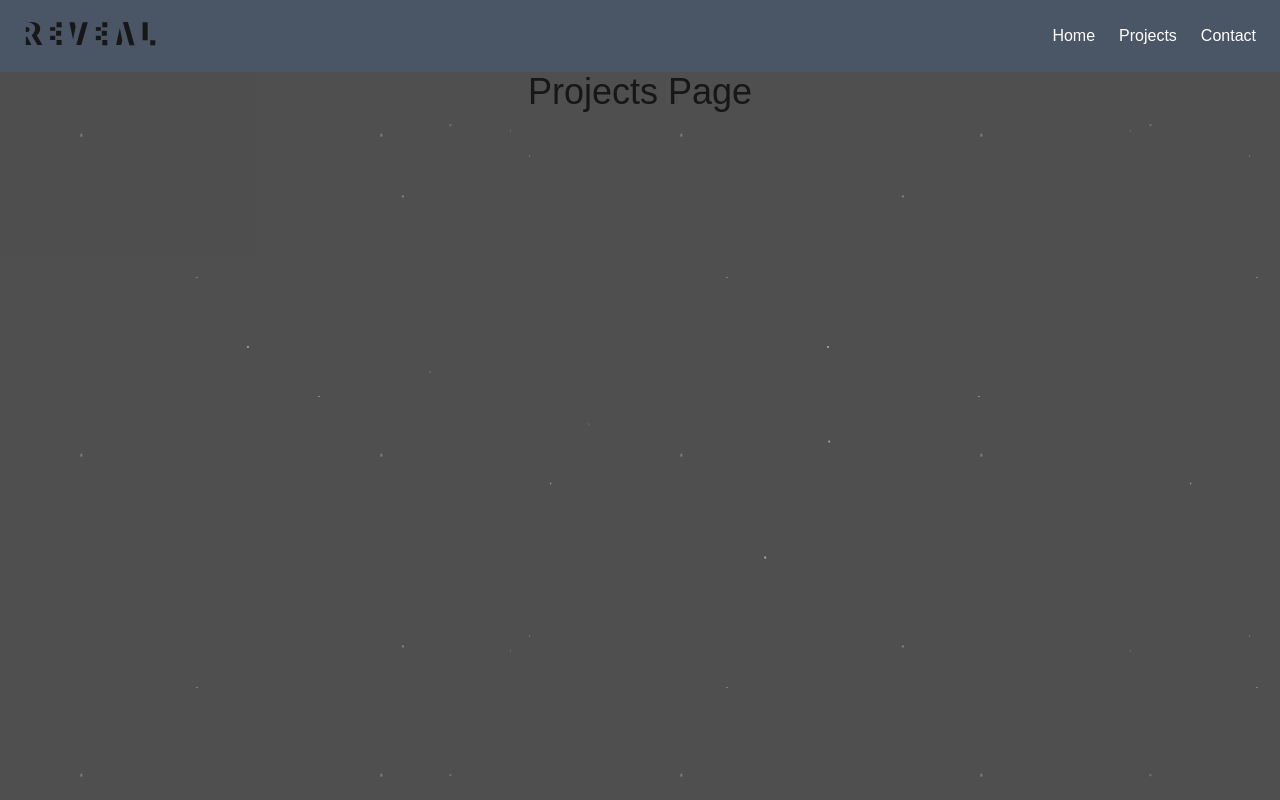
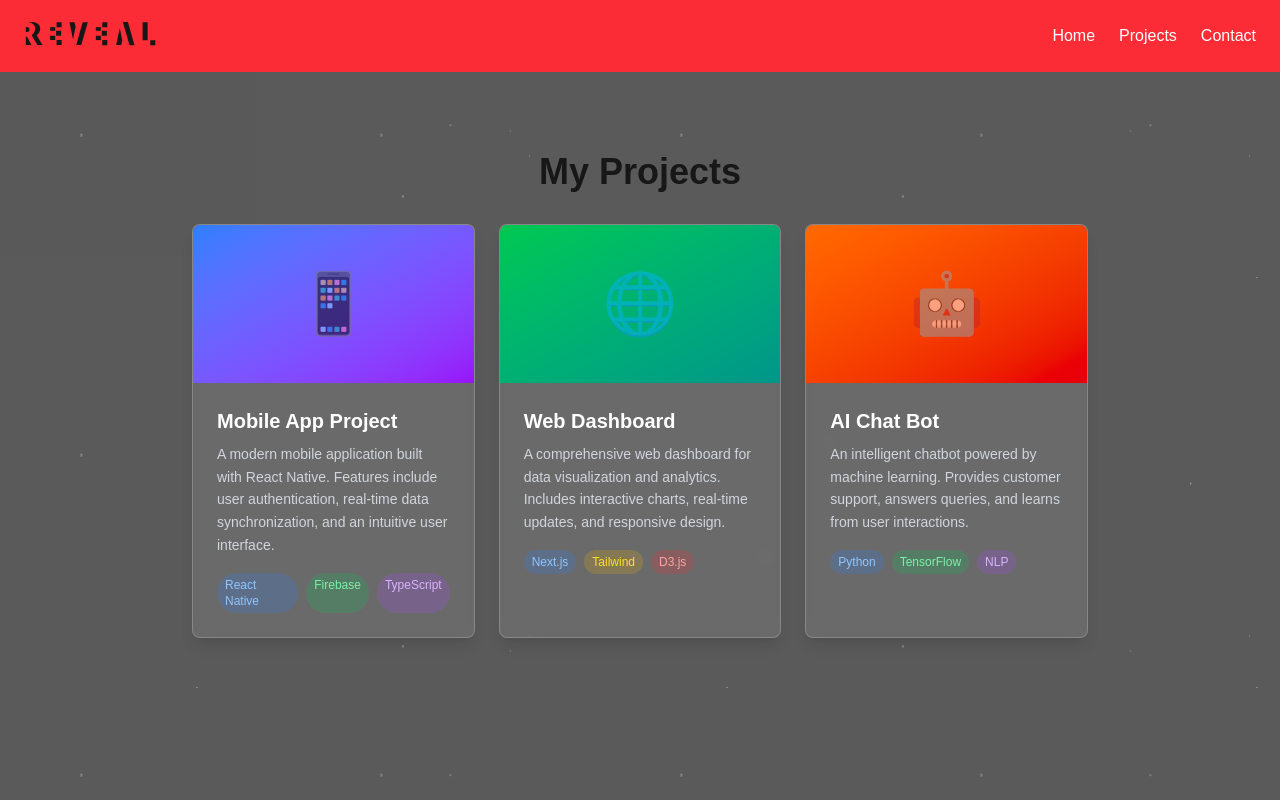
Before and after one commit to XxAbrahamLincolnxX/portfolio-tailwind-main, a Next.js app: page /projects in a window 1280 px wide. Built offline with nearby package versions, Linux system fonts and the light colour scheme.

Commit message:
working on my projects page

```diff
--- a/app/components/Header.jsx
+++ b/app/components/Header.jsx
@@ -4,7 +4,7 @@ import Link from 'next/link'
 
 const Header = () => {
   return (
-    <div className="flex items-center justify-between px-6 py-4 bg-gray-600">
+    <div className="flex items-center justify-between px-6 py-4 bg-red-500">
       <svg
         xmlns="http://www.w3.org/2000/svg"
         viewBox="0 0 134.4 40"
--- a/app/components/Starfield.jsx
+++ b/app/components/Starfield.jsx
@@ -35,7 +35,7 @@ export default function Starfield() {
             84% 58%, 76% 10%, 21% 90%, 40% 65%, 69% 32%,
             12% 15%, 33% 72%, 58% 27%, 79% 44%, 91% 66%
           `.replace(/\s+/g, ' '),
-          animation: 'stars-drift 200s linear infinite, stars-twinkle 4s ease-in-out infinite'
+          animation: 'stars-drift 200s linear infinite, stars-twinkle 10s ease-in-out infinite'
         }}
       />
       <div className="absolute inset-0 bg-black opacity-10" />
--- a/app/projects/page.tsx
+++ b/app/projects/page.tsx
@@ -3,10 +3,69 @@ import Header from '../components/Header'
 
 export default function ProjectsPage() {
   return (
-    <div className="w-screen h-auto flex flex-col">
+    <div className="w-screen h-auto flex flex-col min-h-screen">
       <Header />
-      <div className="flex-1 flex justify-center items-center">
-        <h1 className="text-4xl">Projects Page</h1>
+      <div className="flex-1 flex flex-col items-center justify-start pt-20 px-4">
+        <h1 className="text-4xl font-bold mb-8 text-center">My Projects</h1>
+
+        <div className="max-w-4xl w-full grid grid-cols-1 md:grid-cols-2 lg:grid-cols-3 gap-6">
+          {/* Project Card */}
+          <div className="bg-white/10 backdrop-blur-sm rounded-lg overflow-hidden shadow-lg hover:shadow-xl transition-all duration-300 hover:scale-105 cursor-pointer border border-white/20">
+            <div className="aspect-video bg-gradient-to-br from-blue-500 to-purple-600 flex items-center justify-center">
+              <div className="text-white text-6xl opacity-50">📱</div>
+            </div>
+            <div className="p-6">
+              <h3 className="text-xl font-semibold mb-2 text-white">Mobile App Project</h3>
+              <p className="text-gray-300 text-sm leading-relaxed">
+                A modern mobile application built with React Native. Features include user authentication,
+                real-time data synchronization, and an intuitive user interface.
+              </p>
+              <div className="mt-4 flex gap-2">
+                <span className="px-2 py-1 bg-blue-500/20 text-blue-300 text-xs rounded-full">React Native</span>
+                <span className="px-2 py-1 bg-green-500/20 text-green-300 text-xs rounded-full">Firebase</span>
+                <span className="px-2 py-1 bg-purple-500/20 text-purple-300 text-xs rounded-full">TypeScript</span>
+              </div>
+            </div>
+          </div>
+
+          {/* Second Project Card */}
+          <div className="bg-white/10 backdrop-blur-sm rounded-lg overflow-hidden shadow-lg hover:shadow-xl transition-all duration-300 hover:scale-105 cursor-pointer border border-white/20">
+            <div className="aspect-video bg-gradient-to-br from-green-500 to-teal-600 flex items-center justify-center">
+              <div className="text-white text-6xl opacity-50">🌐</div>
+            </div>
+            <div className="p-6">
+              <h3 className="text-xl font-semibold mb-2 text-white">Web Dashboard</h3>
+              <p className="text-gray-300 text-sm leading-relaxed">
+                A comprehensive web dashboard for data visualization and analytics.
+                Includes interactive charts, real-time updates, and responsive design.
+              </p>
+              <div className="mt-4 flex gap-2">
+                <span className="px-2 py-1 bg-blue-500/20 text-blue-300 text-xs rounded-full">Next.js</span>
+                <span className="px-2 py-1 bg-yellow-500/20 text-yellow-300 text-xs rounded-full">Tailwind</span>
+                <span className="px-2 py-1 bg-red-500/20 text-red-300 text-xs rounded-full">D3.js</span>
+              </div>
+            </div>
+          </div>
+
+          {/* Third Project Card */}
+          <div className="bg-white/10 backdrop-blur-sm rounded-lg overflow-hidden shadow-lg hover:shadow-xl transition-all duration-300 hover:scale-105 cursor-pointer border border-white/20">
+            <div className="aspect-video bg-gradient-to-br from-orange-500 to-red-600 flex items-center justify-center">
+              <div className="text-white text-6xl opacity-50">🤖</div>
+            </div>
+            <div className="p-6">
+              <h3 className="text-xl font-semibold mb-2 text-white">AI Chat Bot</h3>
+              <p className="text-gray-300 text-sm leading-relaxed">
+                An intelligent chatbot powered by machine learning. Provides customer support,
+                answers queries, and learns from user interactions.
+              </p>
+              <div className="mt-4 flex gap-2">
+                <span className="px-2 py-1 bg-blue-500/20 text-blue-300 text-xs rounded-full">Python</span>
+                <span className="px-2 py-1 bg-green-500/20 text-green-300 text-xs rounded-full">TensorFlow</span>
+                <span className="px-2 py-1 bg-purple-500/20 text-purple-300 text-xs rounded-full">NLP</span>
+              </div>
+            </div>
+          </div>
+        </div>
       </div>
     </div>
   )
```
